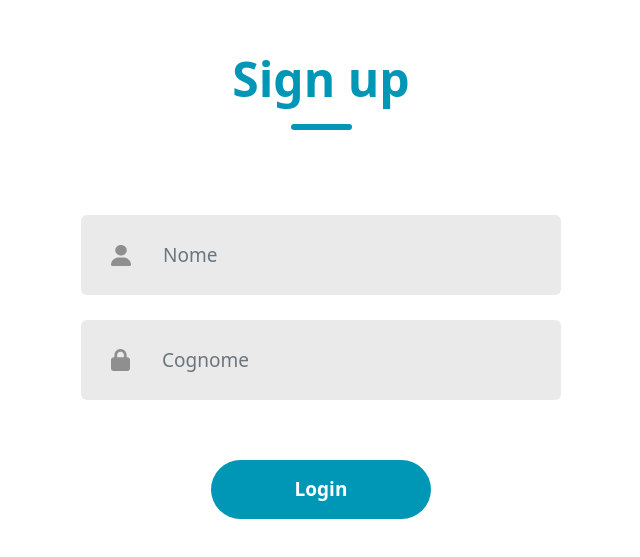
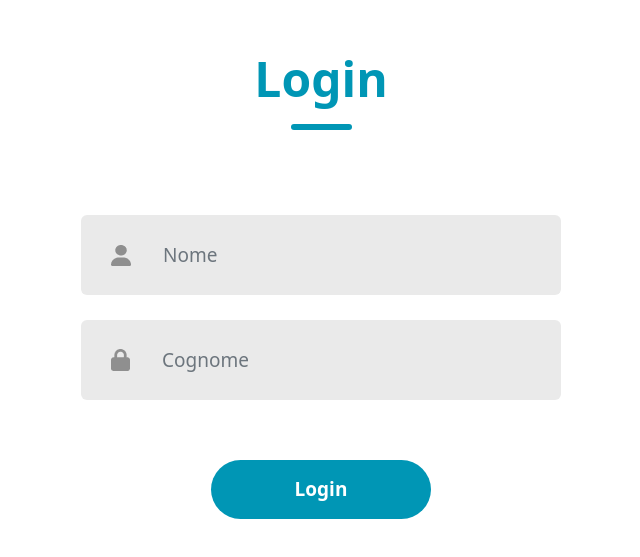
Before and after one commit to Nidala96/Libreria-front-end, a React (Create React App) app: page / in a window 1280 px wide. Shown: the part 217-774 px from the top of the page, without its empty margins (319-959 px from the left). Built offline with nearby package versions, Linux system fonts and the light colour scheme.

Commit message:
Cambiato header text login

```diff
--- a/src/Components/Login/LoginSignup.jsx
+++ b/src/Components/Login/LoginSignup.jsx
@@ -33,7 +33,7 @@ export const LoginSignup = () => {
   return (
     <div className="container">
       <div className="header">
-        <div className="text">Sign up</div>
+        <div className="text">Login</div>
         <div className="underline"></div>
       </div>
       <div className="inputs">
```
